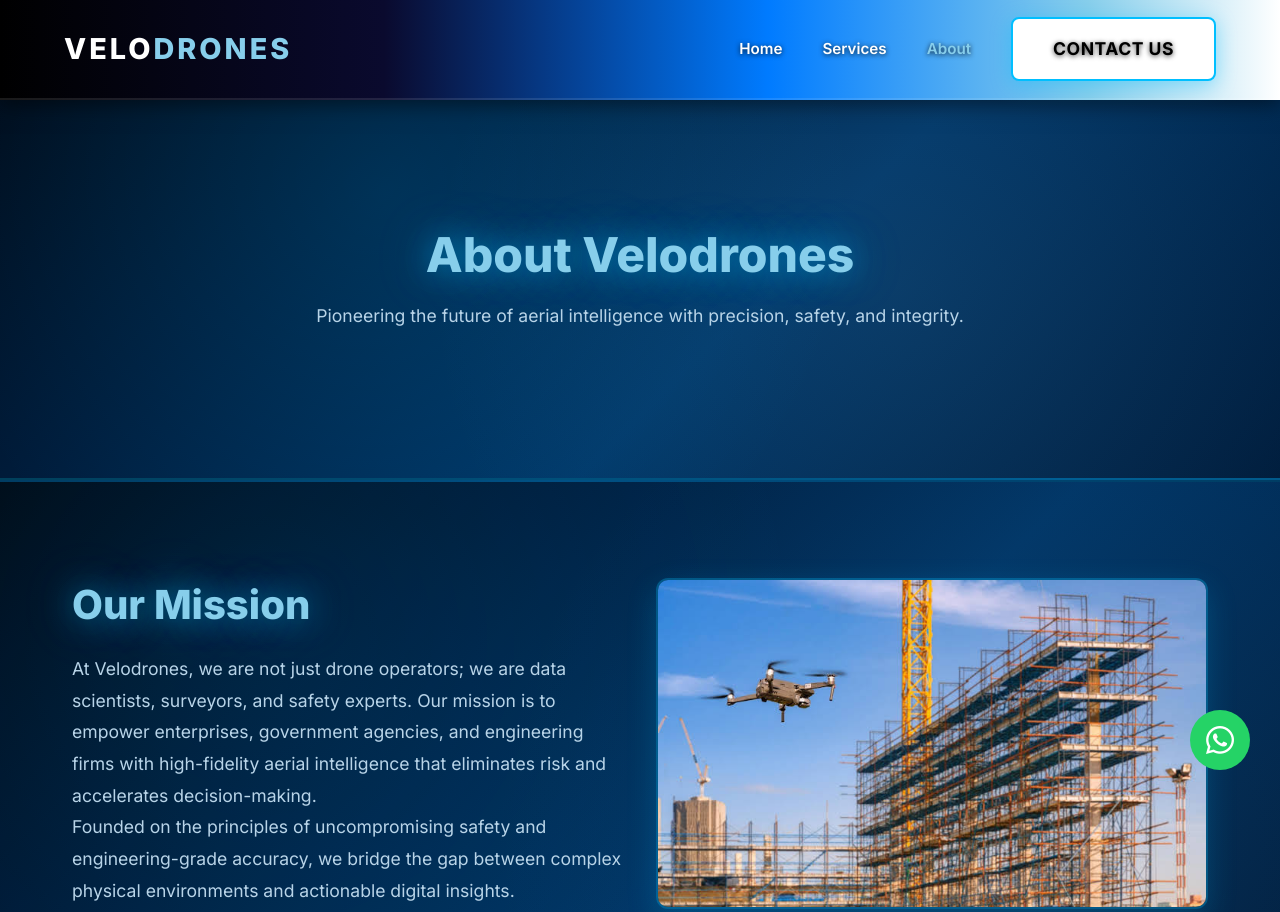
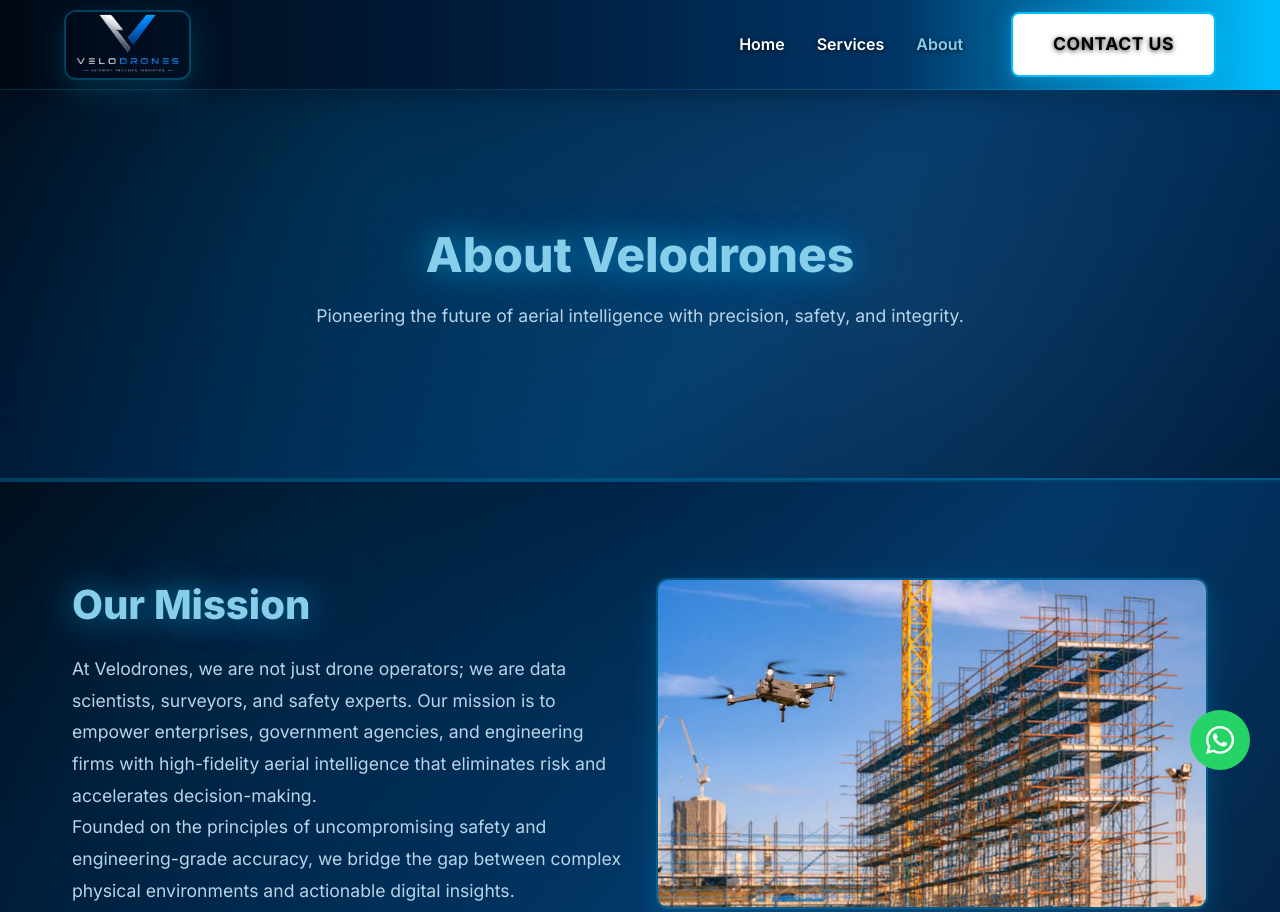
Before and after one commit to guru-tech254/velodrones-website, a plain HTML site: page about.html in a window 1280 px wide. Shown: the top 912 px of the page. Drawn offline with Linux system fonts and the light colour scheme.

Commit message:
Apply premium gradient header and seamless logo to all pages

```diff
--- a/about.html
+++ b/about.html
@@ -12,7 +12,12 @@
 <body class="about-page">
     <header class="header">
         <nav class="navbar">
-            <div class="logo">VELO<span>DRONES</span></div>
+            <div class="logo">
+            <a href="index.html" aria-label="Velodrones Home">
+                <!-- Use the new logo file you saved -->
+                <img src="assets/images/velodrones-logo.jpeg" alt="Velodrones Logo" class="header-logo">
+            </a>
+        </div>
             <ul class="nav-links" id="navLinks">
                 <li><a href="index.html">Home</a></li>
                 <li><a href="index.html#services">Services</a></li>
--- a/css/style.css
+++ b/css/style.css
@@ -2296,3 +2296,117 @@
         height: 55px;
     }
 }
+
+
+
+
+/* --- GLOBAL PREMIUM HEADER STYLES --- */
+.header {
+    position: fixed;
+    top: 0;
+    left: 0;
+    width: 100%;
+    z-index: 1000;
+    height: 90px;
+
+    /* The Signature Gradient */
+    background: linear-gradient(90deg,
+        #000814 0%,      /* Deep black left */
+        #001d3d 40%,     /* Navy middle */
+        #003566 70%,     /* Blue right */
+        #00bfff 100%     /* Sky blue edge */
+    );
+
+    backdrop-filter: blur(10px);
+    border-bottom: 1px solid rgba(0, 191, 255, 0.2);
+    box-shadow: 0 4px 20px rgba(0, 0, 0, 0.3);
+}
+
+.navbar {
+    display: flex;
+    justify-content: space-between;
+    align-items: center;
+    max-width: 1400px;
+    margin: 0 auto;
+    height: 100%;
+    padding: 0 5%;
+}
+
+/* Seamless Logo Blending */
+.logo {
+    display: flex;
+    align-items: center;
+    padding: 0;
+    margin: 0;
+    background: transparent !important;
+    border: none !important;
+}
+
+.header-logo {
+    height: 70px;
+    width: auto;
+    display: block;
+
+    /* Makes black background transparent */
+    mix-blend-mode: screen;
+    background: transparent !important;
+    object-fit: contain;
+
+    transition: transform 0.3s ease, filter 0.3s ease;
+}
+
+.header-logo:hover {
+    transform: scale(1.05);
+    filter: brightness(1.2);
+}
+
+/* Navigation Links */
+.nav-links {
+    display: flex;
+    list-style: none;
+    gap: 2rem;
+    align-items: center;
+    margin: 0;
+    padding: 0;
+}
+
+.nav-links a {
+    color: #ffffff;
+    text-decoration: none;
+    font-weight: 600;
+    font-size: 1rem;
+    transition: color 0.3s ease;
+}
+
+.nav-links a:hover,
+.nav-links a.active {
+    color: #00bfff;
+}
+
+/* White Contact Button */
+.nav-links .btn-primary {
+    background: #ffffff;
+    color: #000000;
+    padding: 0.8rem 2rem;
+    border-radius: 6px;
+    font-weight: 800;
+    text-transform: uppercase;
+    letter-spacing: 0.5px;
+    border: 2px solid #ffffff;
+    transition: all 0.3s ease;
+    margin-left: 1rem;
+}
+
+.nav-links .btn-primary:hover {
+    background: transparent;
+    color: #ffffff;
+    border-color: #00bfff;
+    box-shadow: 0 0 15px rgba(0, 191, 255, 0.4);
+}
+
+/* Mobile Optimization */
+@media (max-width: 768px) {
+    .header { height: 70px; }
+    .header-logo { height: 50px; }
+    .nav-links { display: none; } /* Handled by JS toggle */
+}
```
Also changed, not shown: portfolio.html (+5 -2 lines), service-3dmodeling.html (+6 -1 lines), service-analytics.html (+6 -1 lines), service-inspection.html (+5 -2 lines), service-lidar.html (+6 -1 lines), service-mapping.html (+6 -1 lines), service-surveillance.html (+6 -1 lines).
